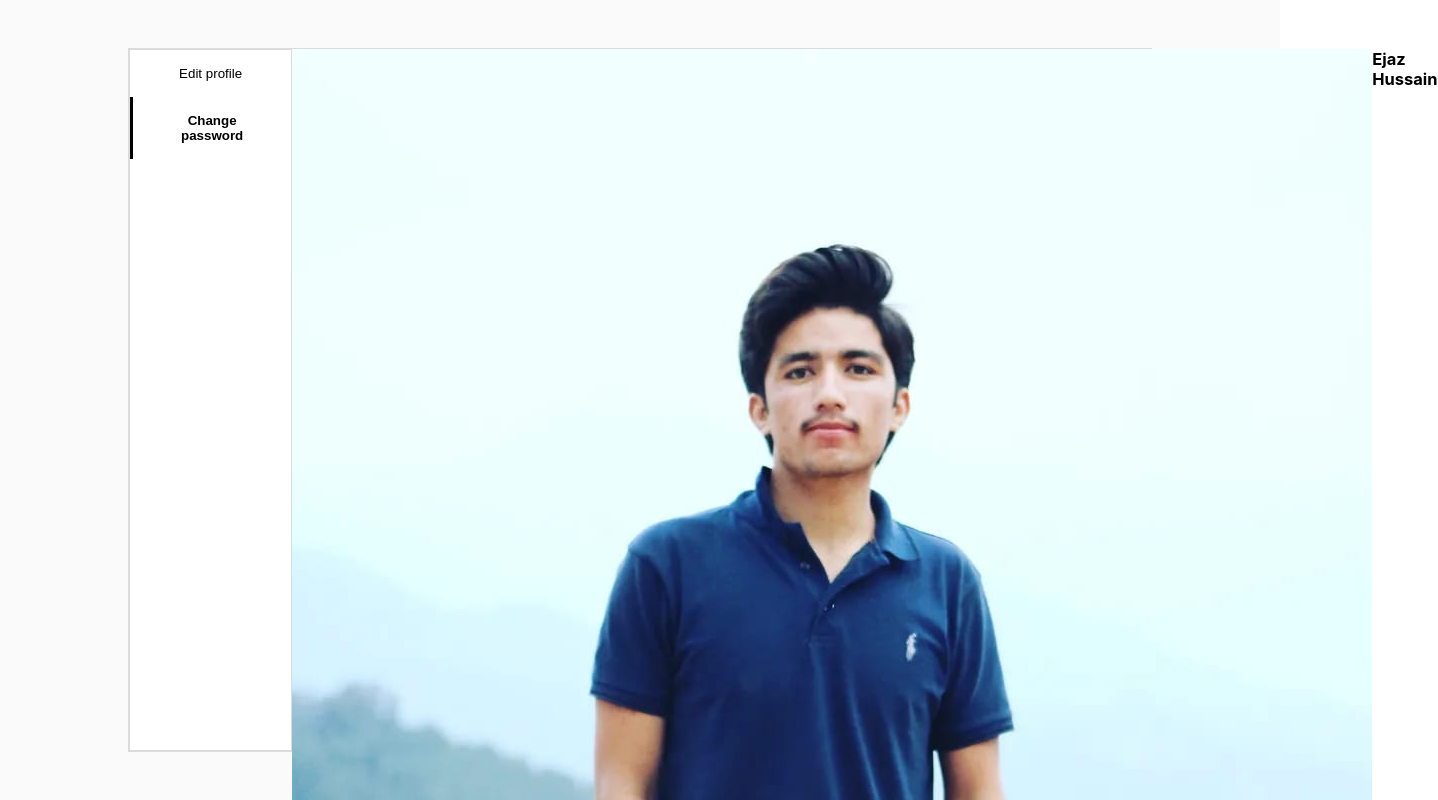
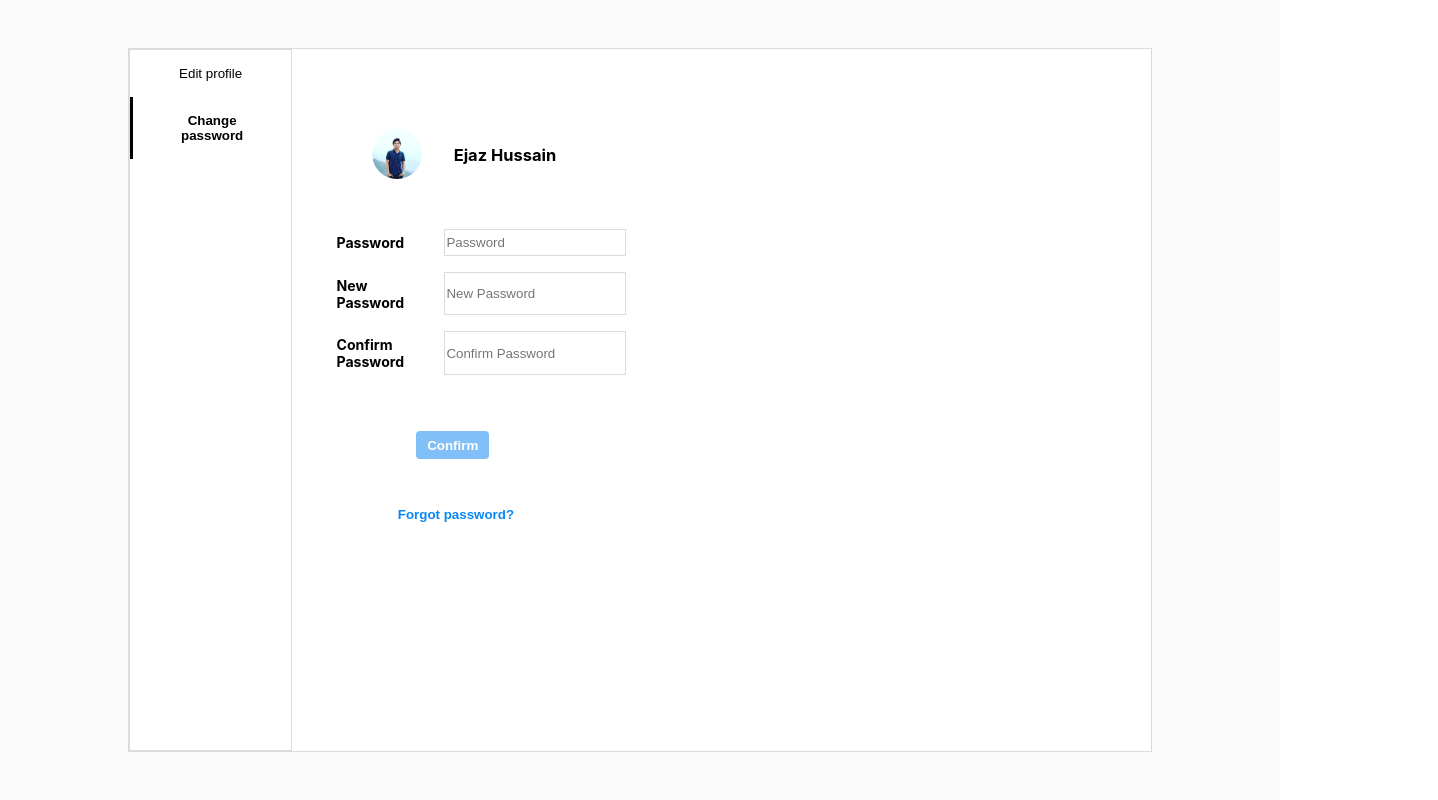
Before and after one commit to alinauman02/instagram-clone, a React (Vite) app in the folder frontend/: page /settings in a window 1280 px wide. Both pictures are taken after a click on the button "Change password". Shown: the top 800 px of the page, 1438 px wide, since content can reach past the window. Built offline with nearby package versions, Linux system fonts and the light colour scheme; no server answers.

Commit message:
Css import file correction

```diff
--- a/frontend/src/components/settings/EditPassword.css
+++ b/frontend/src/components/settings/EditPassword.css
@@ -18,7 +18,6 @@
 
 .password-image-icon {
   border-radius: 50%;
-  background-color: black;
   width: 50px;
   height: 50px;
   align-self: center;
--- a/frontend/src/components/settings/EditPassword.tsx
+++ b/frontend/src/components/settings/EditPassword.tsx
@@ -1,6 +1,6 @@
 import { useState } from 'react';
 
-import './EditProfile.css';
+import './EditPassword.css';
 import Profile from 'assets/images/profile.jpeg';
 import { Input } from './Input';
 
```
